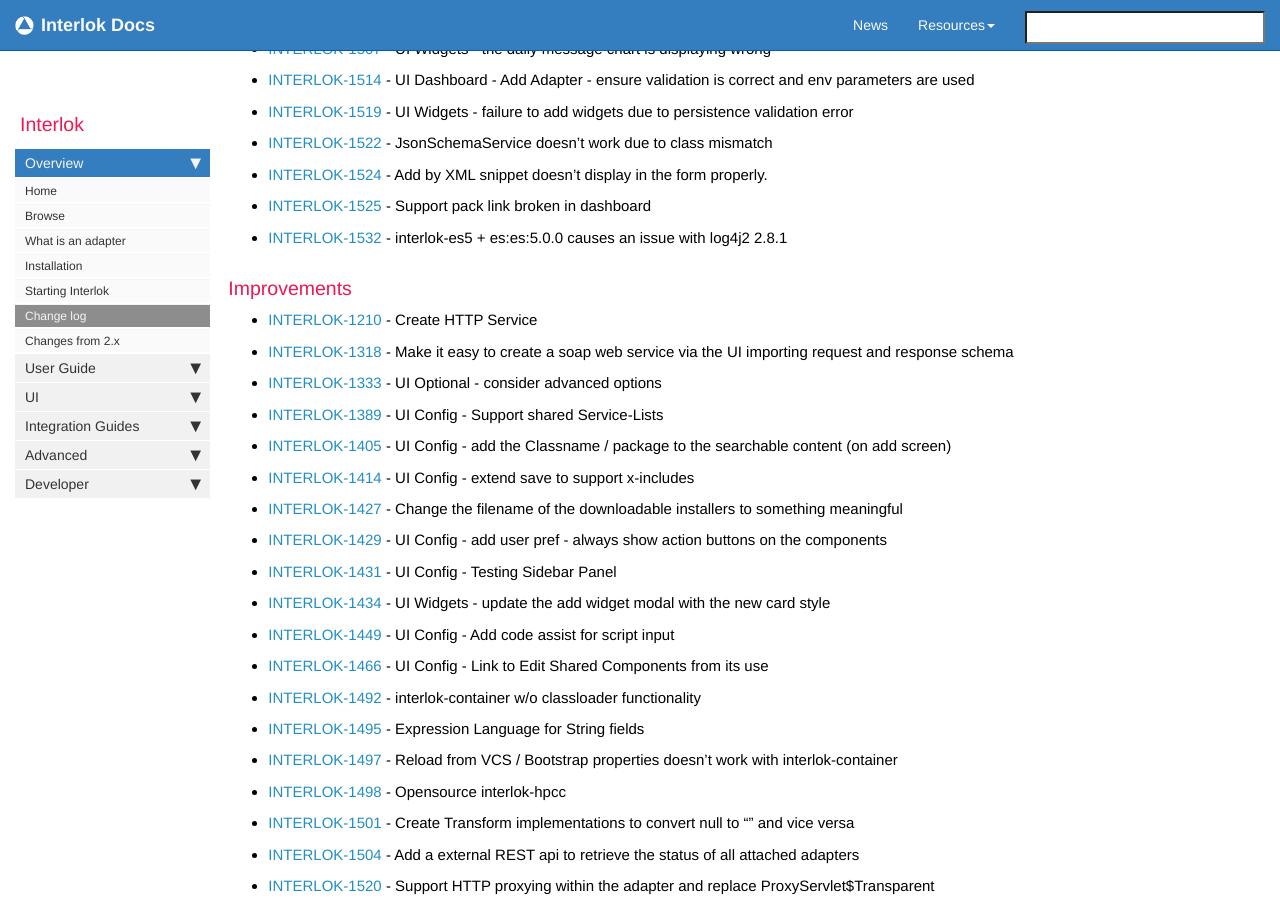
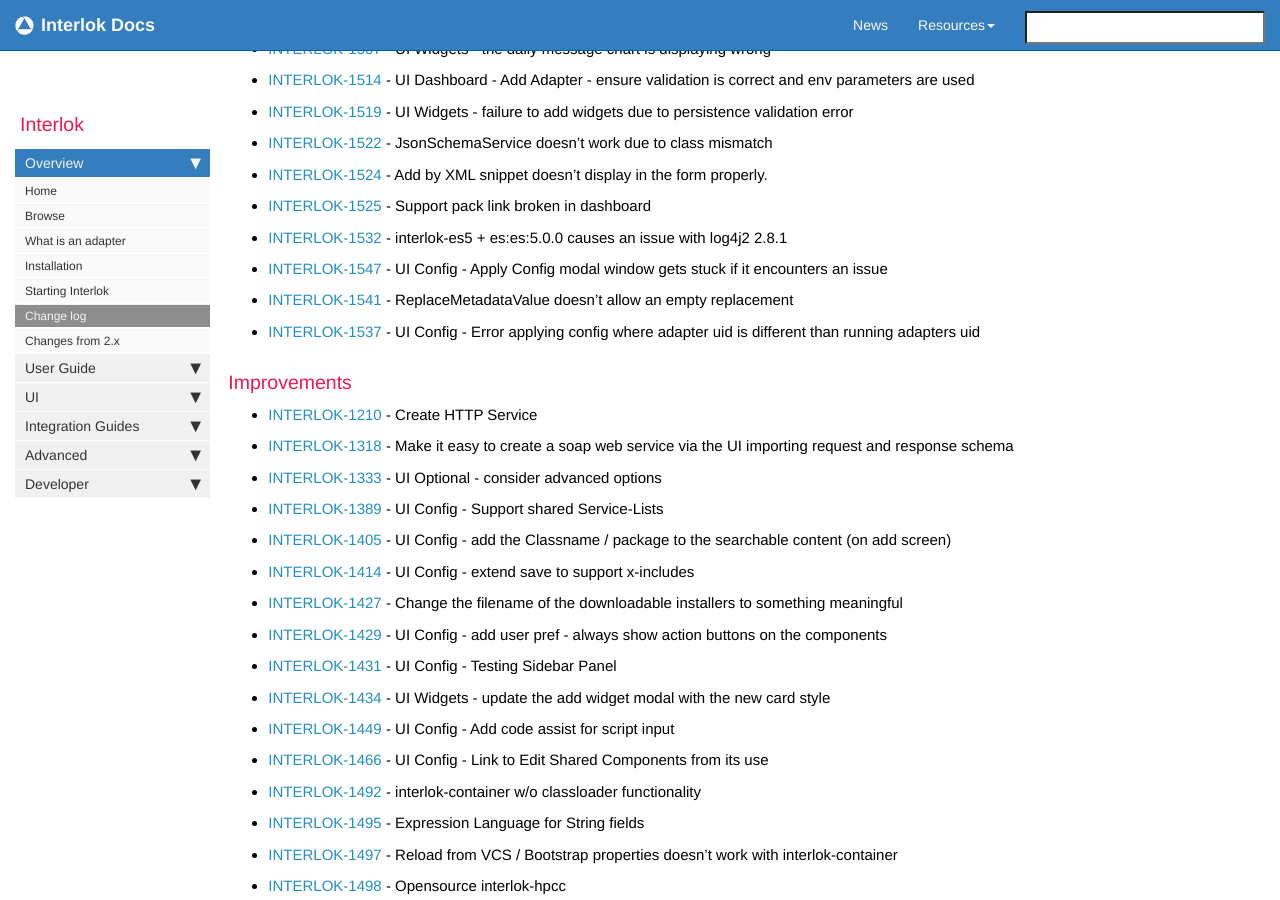
Before and after one commit to adaptris/interlok-docs-legacy, a Jekyll site: the page built from pages/adapter/changelog.md, in a window 1280 px wide and 900 px high, scrolled down 789 px. Built offline with Jekyll 4.4.1, drawn with Linux system fonts in a browser that asks for light colours; nearby versions of some CDN libraries; comment, search, counter and statistics services are not loaded.

Commit message:
added the bugs that were closed during beta releases.

```diff
--- a/_includes/custom/release361.html
+++ b/_includes/custom/release361.html
@@ -26,7 +26,9 @@
 - [INTERLOK-1524](https://adaptris.atlassian.net/browse/INTERLOK-1524) - Add by XML snippet doesn't display in the form properly.
 - [INTERLOK-1525](https://adaptris.atlassian.net/browse/INTERLOK-1525) - Support pack link broken in dashboard
 - [INTERLOK-1532](https://adaptris.atlassian.net/browse/INTERLOK-1532) - interlok-es5 + es:es:5.0.0 causes an issue with log4j2 2.8.1
-
+- [INTERLOK-1547](https://adaptris.atlassian.net/browse/INTERLOK-1547) - UI Config - Apply Config modal window gets stuck if it encounters an issue
+- [INTERLOK-1541](https://adaptris.atlassian.net/browse/INTERLOK-1541) - ReplaceMetadataValue doesn't allow an empty replacement
+- [INTERLOK-1537](https://adaptris.atlassian.net/browse/INTERLOK-1537) - UI Config - Error applying config where adapter uid is different than running adapters uid
 
 ### Improvements
 - [INTERLOK-1210](https://adaptris.atlassian.net/browse/INTERLOK-1210) - Create HTTP Service
```
